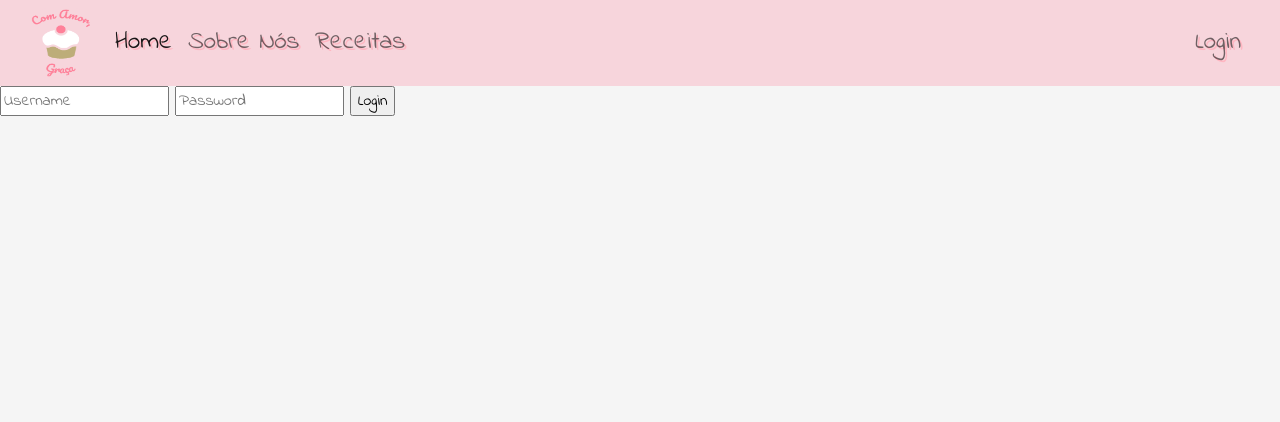
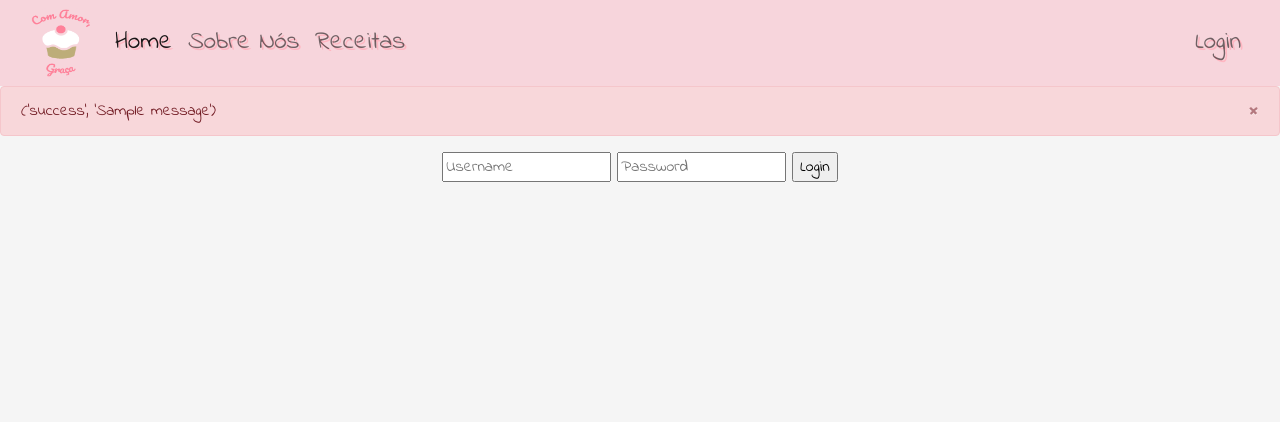
Before and after one commit to anacatbarbosa/project, a Flask app: page /login in a window 1280 px wide. Shown: the top 422 px of the page. Run offline with Flask 2, Linux system fonts and the light colour scheme; tables that the repository leaves empty hold one stand-in row (values such as "Sample post"); one stand-in notice (Sample message) is shown; some libraries are stand-ins or nearby versions.

Commit message:
Login page changes

```diff
--- a/flask_program/auth.py
+++ b/flask_program/auth.py
@@ -13,8 +13,8 @@ auth = Blueprint('auth', __name__) #setting the Blueprint variable name.
 @auth.route('/login', methods=['GET', 'POST'])
 def login():
     if request.method == 'POST':
-        username = request.form('username')
-        password = request.form('password')
+        username = request.form.get('username')
+        password = request.form.get('password')
 
         user = User.query.filter_by(username=username).first()
         if user:
--- a/flask_program/models_database.py
+++ b/flask_program/models_database.py
@@ -25,5 +25,5 @@ class User(db.Model, UserMixin): #user information
     id = db.Column(db.Integer, primary_key=True)
     email = db.Column(db.Text, unique=True, nullable=False)
     password = db.Column(db.Text, nullable=False)
-    user_name = db.Column(db.Text, nullable=False)
+    username = db.Column(db.Text, nullable=False)
     posts = db.relationship('Post')
--- /dev/null
+++ b/flask_program/static/login.css
@@ -0,0 +1,5 @@
+form {
+    width: 500px;
+    margin: auto;
+    text-align: center;
+}
--- a/flask_program/templates/index.html
+++ b/flask_program/templates/index.html
@@ -11,6 +11,7 @@
         <link rel="stylesheet" href="https://cdnjs.cloudflare.com/ajax/libs/ionicons/2.0.1/css/ionicons.min.css">
         <link rel="preconnect" href="https://fonts.googleapis.com"><link rel="preconnect" href="https://fonts.gstatic.com" crossorigin><link href="https://fonts.googleapis.com/css2?family=Indie+Flower&display=swap" rel="stylesheet">
         <link rel="stylesheet" href="static/style.css">
+        {% block link %}{% endblock %}
         <title>{% block title %} Com amor, Graça {% endblock %}</title>
     </head>
     <body>
--- a/flask_program/templates/login.html
+++ b/flask_program/templates/login.html
@@ -1,6 +1,19 @@
 {% extends "index.html" %}
+{% block link %}<link rel="stylesheet" href="static/login.css">{% endblock %}
 {% block title %}Login &#127856;{% endblock %}
 {% block main %}
+{% with messages = get_flashed_messages(with_categories=true) %}
+{% if messages %}
+    {% for message in messages %}
+        <div class="alert alert-danger alert-dismissible fade show" role="alert">
+            {{ message }}
+            <button type="button" class="close" data-dismiss="alert" aria-label="Close">
+                <span aria-hidden="true">&times;</span>
+            </button>
+        </div>
+    {% endfor%}
+{% endif %}
+{% endwith %}
 <form action="/login" method="post">
     <input type="text" name="username" placeholder="Username">
     <input type="password" name="password" placeholder="Password">
```
Also changed, not shown: instance/database.db.
